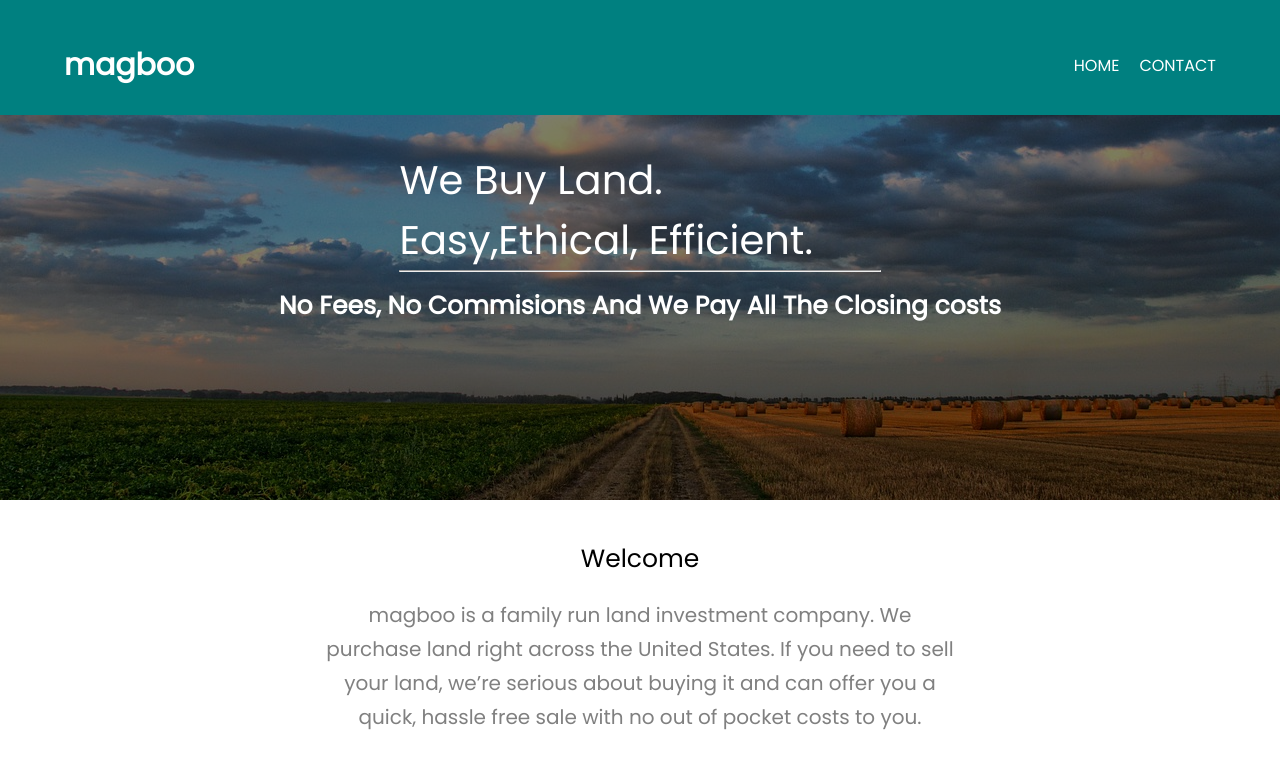
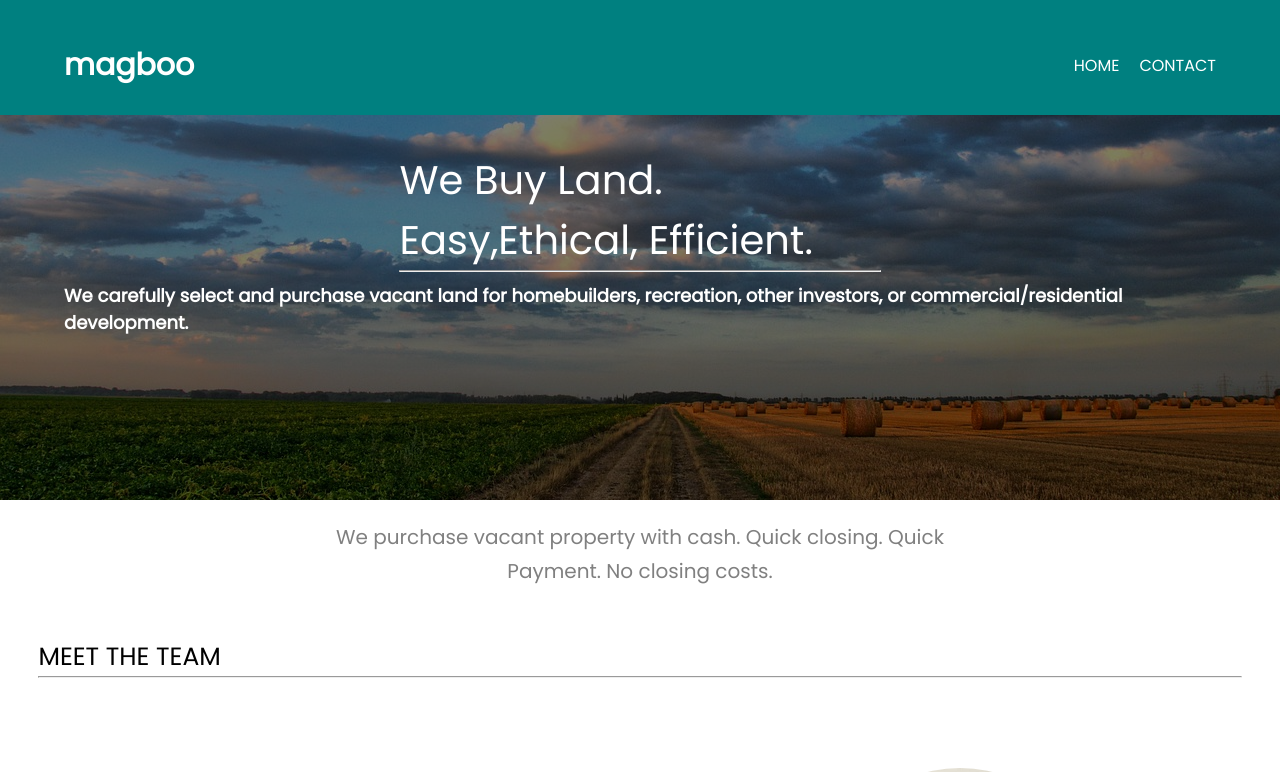
Before and after one commit to DMG-01/michelle-website, a React (Vite) app: page / in a window 1280 px wide. Shown: the top 772 px of the page. Built offline with nearby package versions, Linux system fonts and the light colour scheme.

Commit message:
fixed issues

```diff
--- a/src/components/contact.jsx
+++ b/src/components/contact.jsx
@@ -7,8 +7,8 @@ function Team()  {
 
         <>
         <div className="team">
-            <div><h3>Welcome</h3></div>
-            <div><p>magboo is a family run land investment company. We purchase land right across the United States. If you need to sell your land, we’re serious about buying it and can offer you a quick, hassle free sale with no out of pocket costs to you.</p></div>
+
+            <div><p>We purchase vacant property with cash. Quick closing. Quick Payment. No closing costs.</p></div>
             <div className="teams">
                 <div><h2>MEET THE TEAM</h2><hr></hr></div>
             </div>
--- a/src/components/nav.jsx
+++ b/src/components/nav.jsx
@@ -21,7 +21,7 @@ function Nav() {
         <div className="oneBody">
             <div><h1>We Buy Land. Easy,Ethical, Efficient.
 <hr></hr></h1></div>
-            <div><p>No Fees, No Commisions And We Pay All The Closing costs</p></div>
+            <div><p>We carefully select and purchase vacant land for homebuilders, recreation, other investors, or commercial/residential development.</p></div>
 
         </div>
         </div>
--- a/src/components/subscribe.jsx
+++ b/src/components/subscribe.jsx
@@ -7,7 +7,7 @@ function Subscribe() {
             <div><h2>CONTACT</h2></div>
             <div><p>The process is super fast and super simple. If you're interested or want to know more, complete this form or email us at hello@magboo.co</p></div>
             <div><input type="text" placeholder="Your Email"/></div>
-            <div><button>Sign up</button></div>
+            <div><button><a href="mailto:hello@magboo.co">Send Email</a></button></div>
         </div>
     )
 }
--- a/src/index.css
+++ b/src/index.css
@@ -49,7 +49,6 @@ body {
 .oneBody {
   display: flex;
   flex-direction: column;
-  justify-content: space-between;
   padding: 5%;
   padding-top: 20%;
   align-items: center;
@@ -59,11 +58,11 @@ body {
   font-size: 25px;
   font-weight: 300;
   color: white;
-  margin-bottom: 15px;
+  margin-bottom: 5px;
 }
 .oneBody p {
-  margin-top: 10px;
   font-weight: 700;
+  font-size:13px;
   color: white;
 }
 .oneBody button {
@@ -280,6 +279,11 @@ hr {
   border:none;
 }
 
+.subscribe button a {
+  text-decoration:none;
+  color :white;
+}
+
 .info {
   margin-left :3%;
   margin-right :3%;
@@ -289,6 +293,11 @@ hr {
   text-align:center;
   margin-bottom:7px;
   color:grey
+}
+
+.info h3 {
+  font-size:13px;
+  font-weight:200;
 }
 
 .info button {
@@ -453,7 +462,7 @@ input {
 
   .oneBody p {
     margin-top:0;
-    font-size:25px;
+    font-size:18px;
   }
 
   .oneBody button {
```
